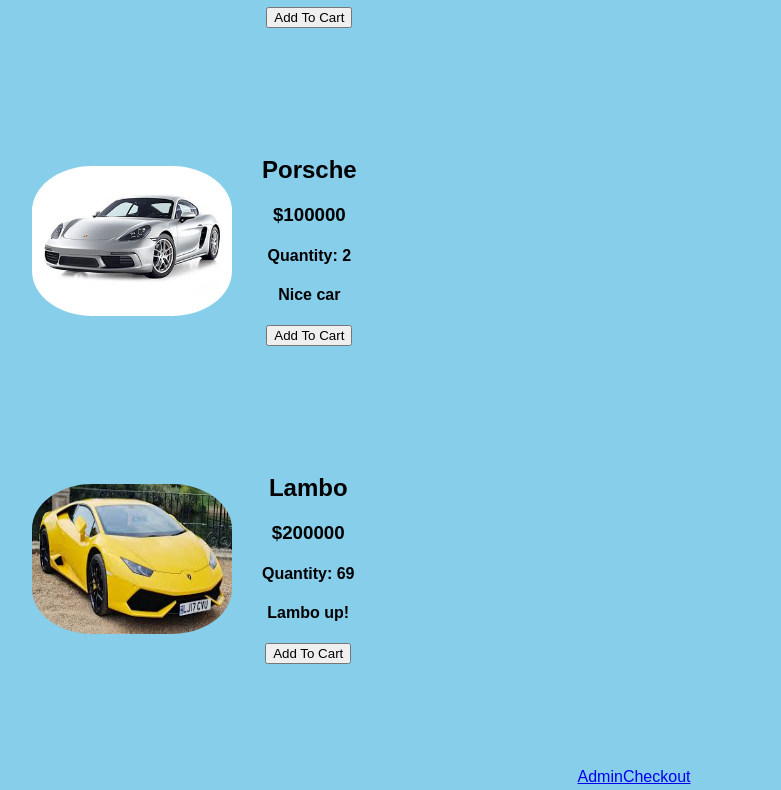
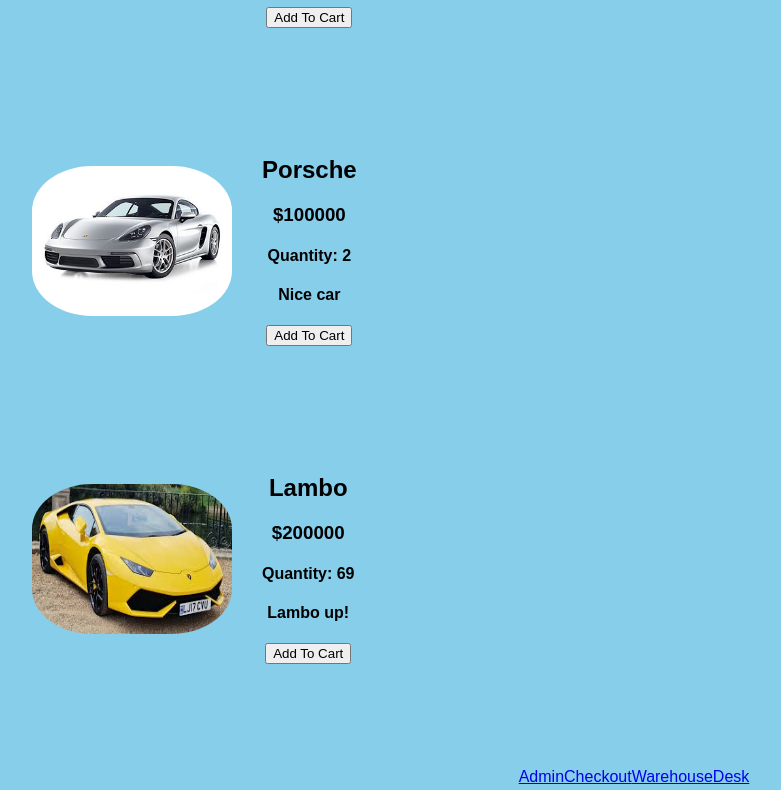
Before and after one commit to AdamBougher/CSCI-467, a React (Create React App) app: page /#/ in a window 1280 px wide. Shown: the part 270-1060 px from the top of the page, without its empty margins (6-787 px from the left). Built offline with nearby package versions, Linux system fonts and the light colour scheme.

Commit message:
More web pages

```diff
--- a/src/App.jsx
+++ b/src/App.jsx
@@ -3,7 +3,9 @@
 import ReactDOM from 'react-dom/client';
 import Home from './Home';
 import Admin from './Admin';
-import Checkout from './Checkout';
+import Checkout from './Checkout'
+import Warehouse from './Warehouse'
+import Desk from './Desk'
 import { HashRouter as Router, Routes, Route} from 'react-router-dom'
 
 function App() {
@@ -13,6 +15,8 @@
         <Route path="/" element={<Home/>}/>
         <Route path="/Admin" element={<Admin/>}/>
         <Route path="/Checkout" element={<Checkout/>}/>
+        <Route path="/Warehouse" element={<Warehouse/>}/>
+        <Route path="/Desk" element={<Desk/>}/>
       </Routes>
     </Router>
   )
--- /dev/null
+++ b/src/Desk.js
@@ -0,0 +1,3 @@
+export default function Desk() {
+    return (<h1>Hi, this is the recieving desk page</h1>)
+}
--- a/src/Home.js
+++ b/src/Home.js
@@ -31,6 +31,8 @@
       <Item image="lambo.jpg" name="Lambo" cost="200000" quantity="69" descr="Lambo up!" />
       <a href="http://localhost:3000/#/Admin">Admin</a>
       <a href="http://localhost:3000/#/Checkout">Checkout</a>
+      <a href="http://localhost:3000/#/Warehouse">Warehouse</a>
+      <a href="http://localhost:3000/#/Desk">Desk</a>
     </div>
   );
 }
--- /dev/null
+++ b/src/Warehouse.js
@@ -0,0 +1,3 @@
+export default function Warehouse() {
+    return (<h1>Hi, this is the warehouse page</h1>)
+}
```
